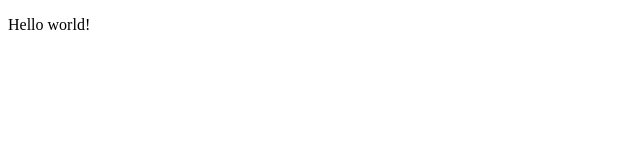
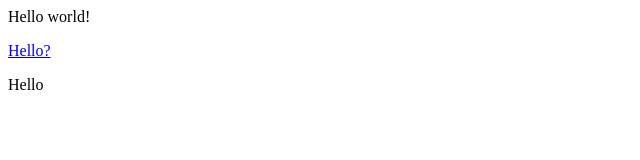
Before and after one commit to mitchellballer/tony, a plain HTML site: page index.html in a window 1280 px wide. Shown: the whole page, without its empty margins (0-640 px from the left). Drawn offline with Linux system fonts and the light colour scheme.

Commit message:
learning about html and js

```diff
--- /dev/null
+++ b/grab.js
@@ -0,0 +1,16 @@
+function readUrl(url){
+    let url_str = document.URL;
+
+    let url_args = new URL(url_str);
+    console.log(url_args.searchParams);
+    let params = url_args.searchParams;
+
+    console.log(params.get('id'));
+    if (params.has('id')){
+        document.getElementById("known_person").hidden = false;
+        document.getElementById("person_name").innerHTML += (params.get('id'));
+    } else {
+        document.getElementById("unknown_person").hidden = false;
+    }
+
+}
--- a/index.html
+++ b/index.html
@@ -1,2 +1,17 @@
-<!DOCTYPE html>
-<p>Hello world!</p>
+<html>
+    <head>
+    <script type="text/javascript" src="grab.js"></script>
+    </head>
+    <body>
+    <p>Hello world!</p>
+    <p><a href="javascript:readUrl();">Hello?</a></p>
+    <p id="known_person" hidden>
+         <div id="person_name">Hello </div>
+    </p>
+
+    <p id="unknown_person" hidden>
+        Who are you? <input type="text" name="who are you?">
+    </p>
+
+    </body>
+</html>
```
